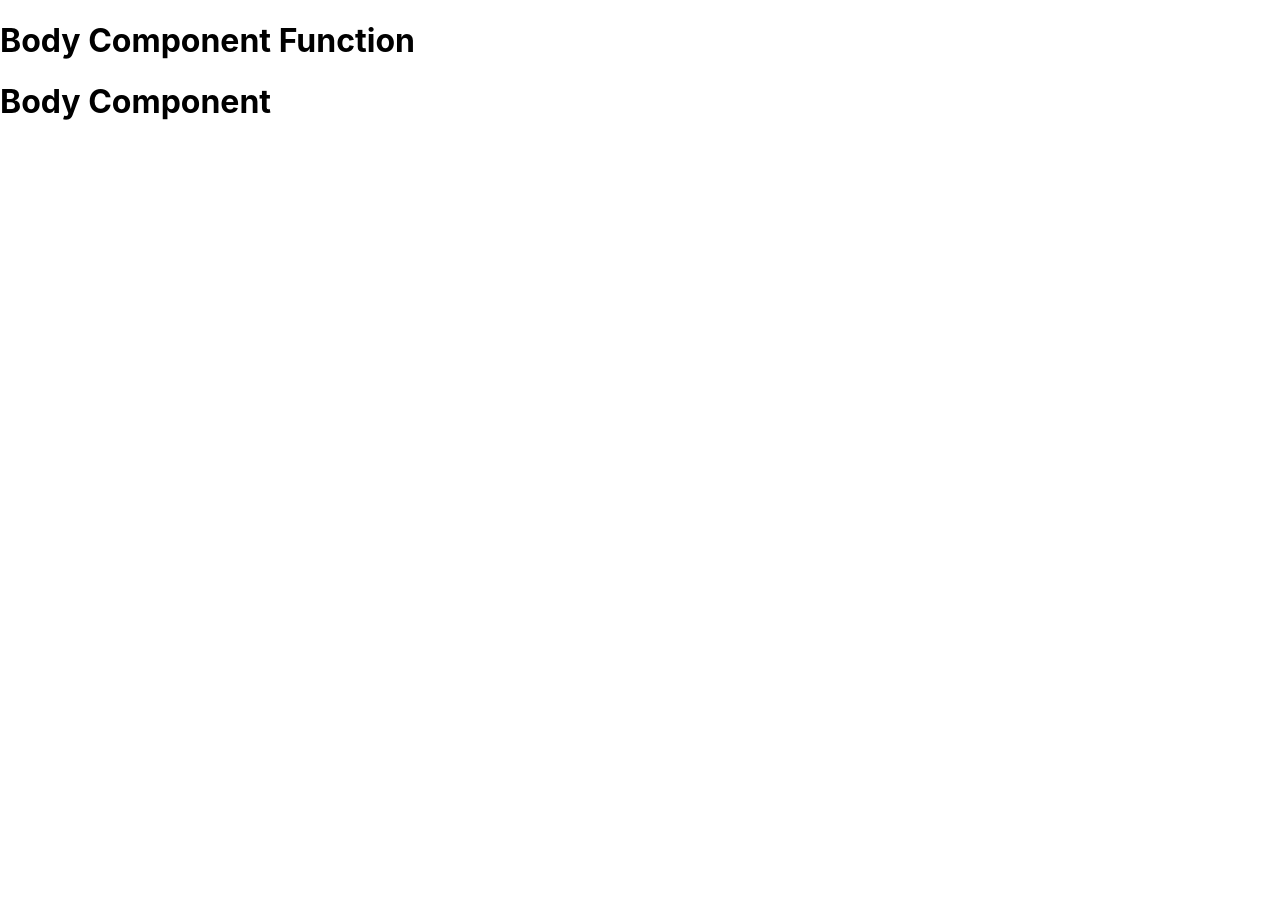
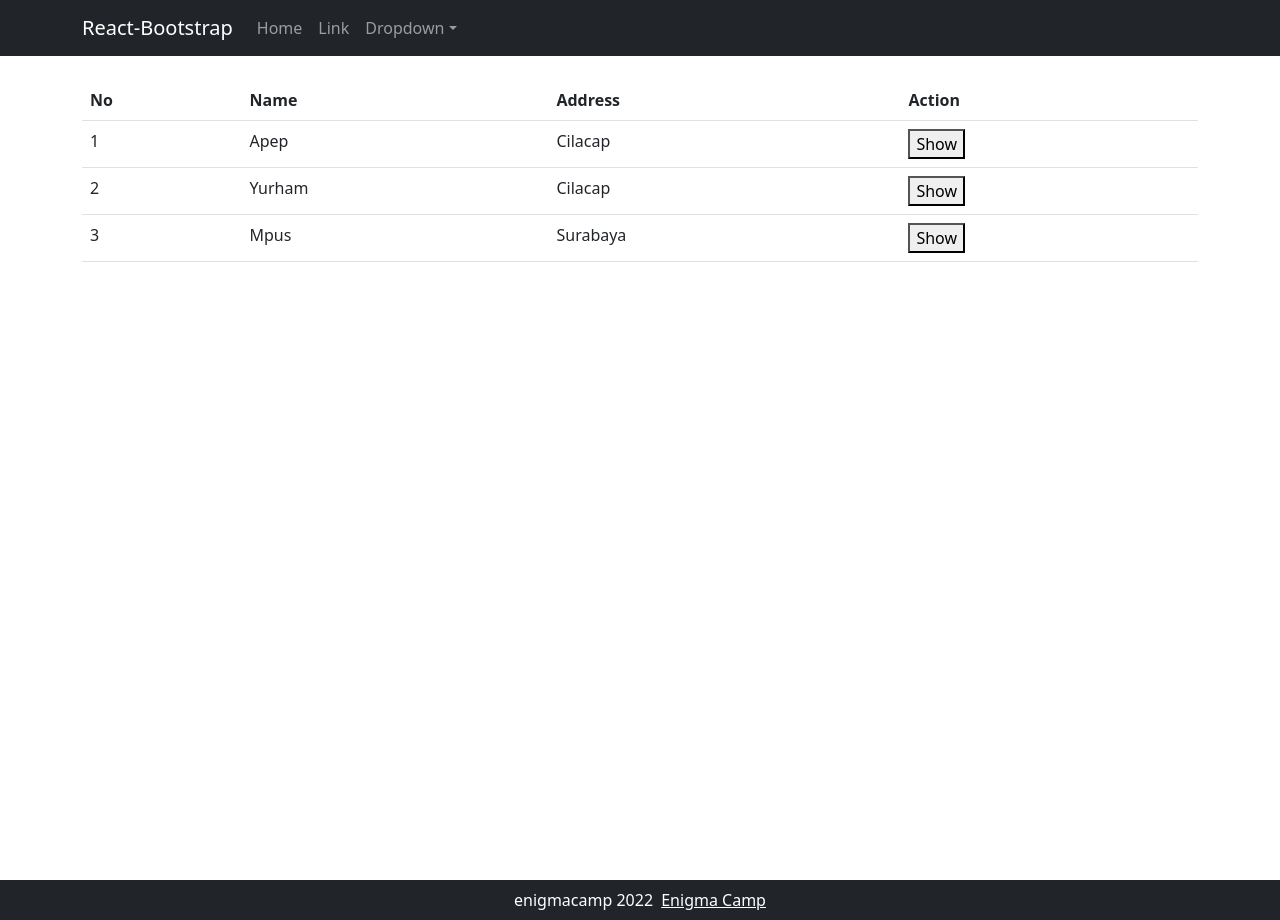
Before and after one commit to itsapep/react-js-fundamental, a React (Create React App) app: page / in a window 1280 px wide. Before the commit the page ends 800 px from the top, so only its background shows below. Built offline with nearby package versions, Linux system fonts and the light colour scheme.

Commit message:
[add] create content and footer

```diff
--- a/src/App.js
+++ b/src/App.js
@@ -2,13 +2,22 @@
 import './App.css';
 import BodyComponent from './component/body_component';
 import BodyComponentFunc from './component/body_component_func';
+import Navbar from './component/navbar';
+import 'bootstrap/dist/css/bootstrap.min.css';
+import Content from './component/content';
+import Footer from './component/footer';
 
 function App() {
   return (
     // to wrap object and send ito index.html use <div> or blank tag <>
     <>
-      <BodyComponentFunc/>
-      <BodyComponent/>
+      {/* <BodyComponentFunc/>
+      <BodyComponent/> */}
+      <Navbar/>
+      <div style={{minHeight : "100vh"}}>
+        <Content/>
+      </div>
+      <Footer/>
     </>
   );
 }
--- /dev/null
+++ b/src/component/content.js
@@ -0,0 +1,54 @@
+import { Component } from "react";
+
+class Content extends Component {
+    // create event handler
+    showInfo(info) {
+        alert("information " + info)
+    }
+
+    render() {
+        return (
+            <div className="container-lg">
+                <table className="table table striped mt-4">
+                    <thead>
+                        <tr>
+                            <th>No</th>
+                            <th>Name</th>
+                            <th>Address</th>
+                            <th>Action</th>
+                        </tr>
+                    </thead>
+                    <tbody>
+                        <tr>
+                            <td>1</td>
+                            <td>Apep</td>
+                            <td>Cilacap</td>
+                            <td>
+                                {/* onClick will take action when button is clicked */}
+                                <button onClick={() => this.showInfo(1)}>Show</button>
+                            </td>
+                        </tr>
+                        <tr>
+                            <td>2</td>
+                            <td>Yurham</td>
+                            <td>Cilacap</td>
+                            <td>
+                                <button onClick={() => this.showInfo(1)}>Show</button>
+                            </td>
+                        </tr>
+                        <tr>
+                            <td>3</td>
+                            <td>Mpus</td>
+                            <td>Surabaya</td>
+                            <td>
+                                <button onClick={() => this.showInfo(1)}>Show</button>
+                            </td>
+                        </tr>
+                    </tbody>
+                </table>
+            </div>
+        )
+    }
+}
+
+export default Content;
--- /dev/null
+++ b/src/component/footer.js
@@ -0,0 +1,17 @@
+import { Component } from "react";
+
+class Footer extends Component {
+    render() {
+        return (
+            <div>
+                <footer className="text-center p-2 bg-dark">
+                    <span className="text-white">
+                        enigmacamp 2022 <a className="text-white text-decoration-non ms-1" href="https://enigmacamp.com">Enigma Camp</a>
+                    </span>
+                </footer>
+            </div>
+        )
+    }
+}
+
+export default Footer;
--- a/src/component/navbar.js
+++ b/src/component/navbar.js
@@ -1,17 +1,27 @@
 import { Component } from "react";
-import { Container, NavbarBrand } from "react-bootstrap";
+import { Container, Nav, Navbar as NavbarBS, NavDropdown } from "react-bootstrap";
 
 class Navbar extends Component {
     render() {
         return (
             <>
-                <Navbar>
+                <NavbarBS bg="dark" variant="dark" expand="lg">
                     <Container>
-                        <NavbarBrand>
-
-                        </NavbarBrand>
+                        <NavbarBS.Brand href="#home">React-Bootstrap</NavbarBS.Brand>
+                        <NavbarBS.Toggle aria-controls="basic-navbar-control"></NavbarBS.Toggle>
+                        <NavbarBS.Collapse id="basic-navbar-control">
+                            <Nav className="me-auto">
+                                <Nav.Link>Home</Nav.Link>
+                                <Nav.Link>Link</Nav.Link>
+                                <NavDropdown title="Dropdown">
+                                    <NavDropdown.Item>Action 1</NavDropdown.Item>
+                                    <NavDropdown.Item>Action 2</NavDropdown.Item>
+                                    <NavDropdown.Item>Action 3</NavDropdown.Item>
+                                </NavDropdown>
+                            </Nav>
+                        </NavbarBS.Collapse>
                     </Container>
-                </Navbar>
+                </NavbarBS>
             </>
         )
     }
```
